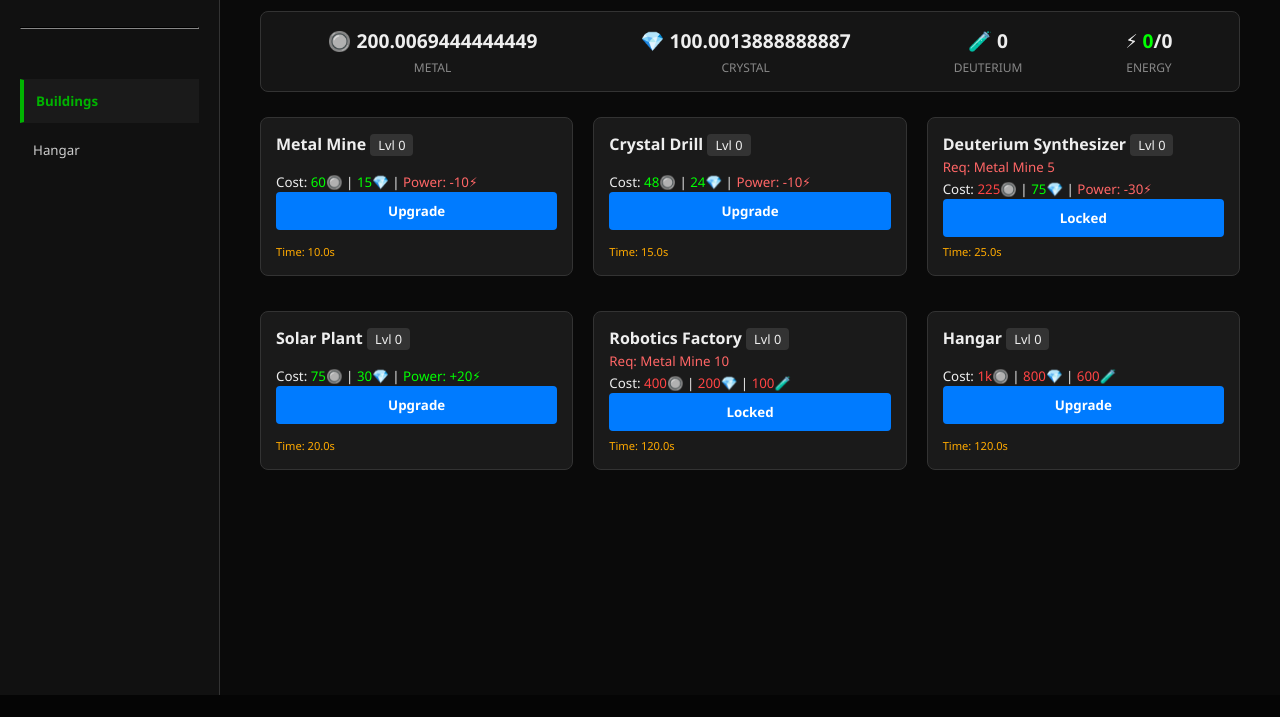
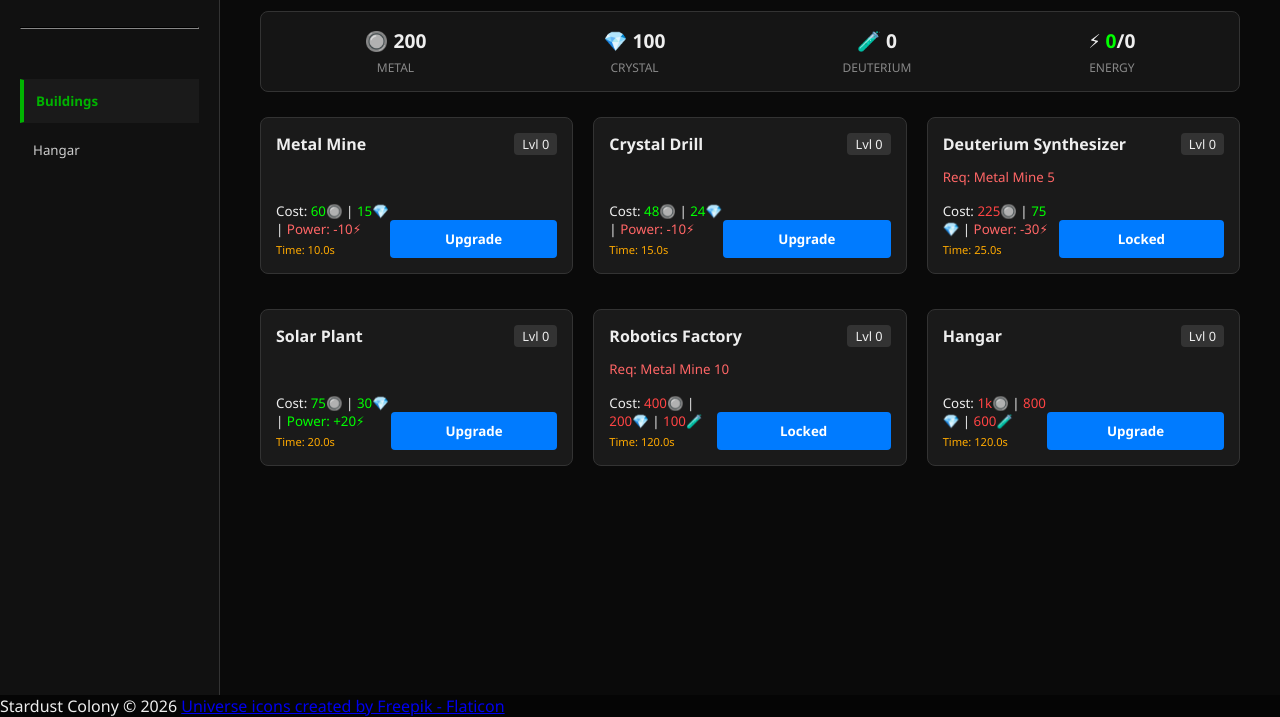
Before and after one commit to joaodperes/Stardust, a website built with Vite: page index.html in a window 1280 px wide. Shown: the part 105-822 px from the top of the page. Before the commit the page ends 800 px from the top, so only its background shows below. Built offline with nearby package versions, Linux system fonts and the light colour scheme.

Commit message:
Visual bugfixes

```diff
--- a/index.html
+++ b/index.html
@@ -5,6 +5,7 @@
     <meta name="viewport" content="width=device-width, initial-scale=1.0">
     <title>Stardust Colony</title>
     <link rel="stylesheet" href="style.css">
+    <link rel="icon" type="image/x-icon" href="/assets/galaxy.png">
 </head>
 <body>
 
@@ -86,4 +87,9 @@
 
     <script type="module" src="/src/main.js"></script>
 </body>
+<footer>
+    <div class="footer-content">
+        <span>Stardust Colony &copy; <script>document.write(new Date().getFullYear());</script></span>
+        <a href="https://www.flaticon.com/free-icons/universe" title="universe icons">Universe icons created by Freepik - Flaticon</a>
+    </div>
 </html>
--- a/src/economy.js
+++ b/src/economy.js
@@ -82,42 +82,32 @@ export const Economy = {
         gameData.resources.energy = production - consumption;
     },
     formatNum(num) {
-        const suffixes = [
-            "",      // 10^0
-            "k",     // 10^3
-            "M",     // 10^6
-            "kM",    // 10^9 (milliard)
-            "B",     // 10^12 (billion)
-            "kB",    // 10^15 (billiard)
-            "T",     // 10^18 (trillion)
-            "kT",    // 10^21 (trilliard)
-            "Qa",    // 10^24 (quadrillion)
-            "kQa",   // 10^27 (quadrilliard)
-            "Qi",    // 10^30 (quintillion)
-            "kQi"    // 10^33 (quintilliard)
-        ];
+        // Handle 0 or negative numbers immediately
+        if (!num || num <= 0) return "0";
 
+        const suffixes = ["", "k", "M", "kM", "B", "kB", "T", "kT", "Qa", "kQa", "Qi", "kQi"];
         const tier = Math.floor(Math.log10(num) / 3);
 
-        if (tier <= 0) return num.toString();
+        if (tier <= 0) return Math.floor(num).toString();
         if (tier >= suffixes.length) return num.toExponential(2);
 
         const suffix = suffixes[tier];
         const scale = Math.pow(10, tier * 3);
-
         return (num / scale).toFixed(1).replace(/\.0$/, "") + suffix;
     },
 
     formatTime(seconds) {
         if (seconds <= 0) return "0s";
+
         const h = Math.floor(seconds / 3600);
         const m = Math.floor((seconds % 3600) / 60);
         const s = Math.floor(seconds % 60);
 
-        const hDisplay = h > 0 ? h + ":" : "";
-        const mDisplay = m < 10 && h > 0 ? "0" + m + ":" : m + ":";
-        const sDisplay = s < 10 ? "0" + s : s;
+        let parts = [];
+        if (h > 0) parts.push(`${h}h`);
+        if (m > 0) parts.push(`${m}m`);
+        if (s > 0 || parts.length === 0) parts.push(`${s}s`);
 
-        return hDisplay + mDisplay + sDisplay;
+        return parts.join(" ");
     }
 };
--- a/src/main.js
+++ b/src/main.js
@@ -33,22 +33,29 @@ const UI = {
         for (let key in gameData.buildings) {
             let b = gameData.buildings[key];
 
-            // REMOVED: <div class="building-image">...</div>
-            // We keep "horizontal" class if you want wide cards, or remove it for standard cards.
-            // I removed 'horizontal' here so they look like standard text cards.
+            // Calculate the current build time for the next level
+            // (Ensure b.baseTime exists in your data!)
+            let currentBuildTime = b.baseTime * Math.pow(2, b.level);
+
             listHtml += `
             <div class="building-card">
                 <div class="building-info-main">
-                    <div>
+                    <div class="info-header">
                         <strong class="details-trigger" onclick="UI.showDetails('${key}')">${b.name}</strong>
                         <span class="lvl-tag">Lvl <span id="lvl-${key}">${b.level}</span></span>
                     </div>
+
                     <div id="req-${key}"></div>
+
                     <div class="building-footer">
-                        <small id="cost-${key}"></small>
+                        <div class="cost-container">
+                            <small id="cost-${key}"></small>
+                            <small id="time-${key}" style="display:block; color:#aaa;">
+                                ⌛ ${Economy.formatTime(currentBuildTime)}
+                            </small>
+                        </div>
                         <button id="btn-${key}" onclick="Game.buyBuilding('${key}')">Upgrade</button>
                     </div>
-                    <small id="time-${key}" style="display:block; margin-top:5px;"></small>
                 </div>
             </div>`;
         }
--- a/style.css
+++ b/style.css
@@ -247,3 +247,16 @@ button {
 }
 
 .progress-bar { width: 0%; height: 100%; background: #00b300; }
+
+.building-footer {
+    display: flex;
+    justify-content: space-between;
+    align-items: flex-end; /* Aligns button and cost text to the bottom */
+    margin-top: 15px;
+}
+
+.cost-container {
+    display: flex;
+    flex-direction: column;
+    gap: 2px;
+}
```
Also changed, not shown: assets/galaxy.png (added).
